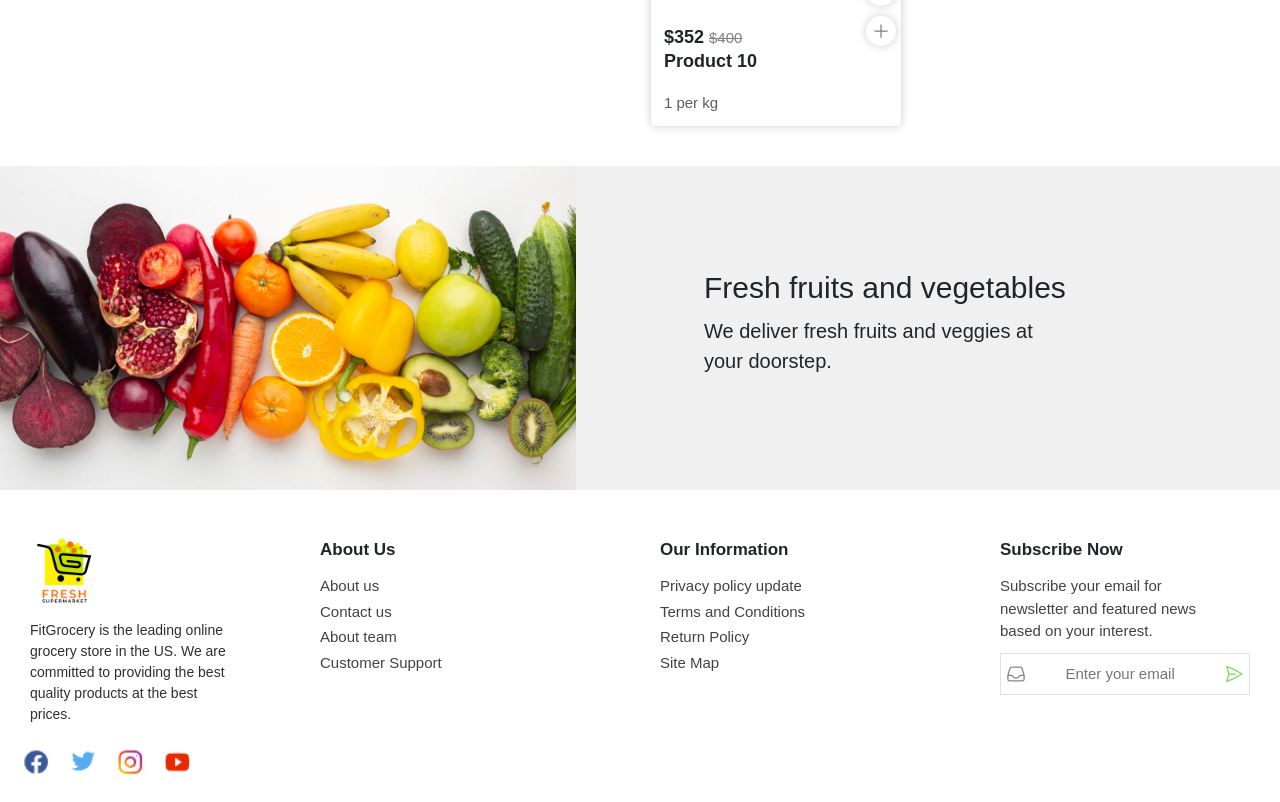
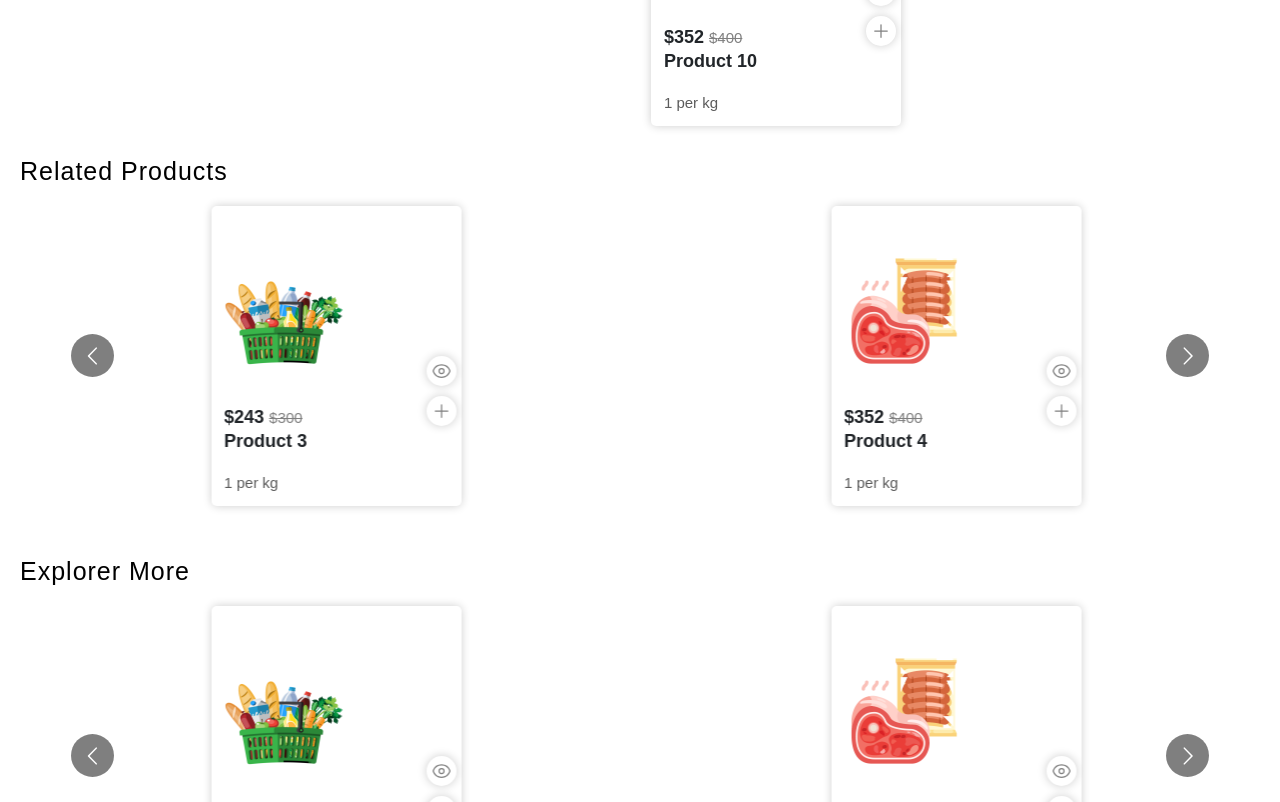
Before and after one commit to tholmes101/FitGrocery, a React (Create React App) app: page / in a window 1280 px wide. Shown: the part 1980-2782 px from the top of the page. Built offline with nearby package versions, Linux system fonts and the light colour scheme.

Commit message:
product details 2- 50% complete

```diff
--- a/src/App.js
+++ b/src/App.js
@@ -5,6 +5,8 @@ import './App.css'
 import "slick-carousel/slick/slick.css";
 import "slick-carousel/slick/slick-theme.css";
 import ProductPage from './PAGES/Product/ProductPage';
+import { About } from './PAGES/Extra/About';
+import { Contact } from './PAGES/Extra/Contact';
 const App = () => {
   return (
     <BrowserRouter>
@@ -12,6 +14,8 @@ const App = () => {
       <Route path="/" element={<Home />} />
       <Route path="/home" element={<Home />} />
       <Route path="/product/:prodid" element={ <ProductPage />} />
+      <Route path="/about" element={<About/>} />
+      <Route path="/contact" element={<Contact/>} />
       <Route path="*" element={<div>
         <h1>404 NOT FOUND</h1>
         </div>} />
--- /dev/null
+++ b/src/COMPONENTS/Banners/SingleBanner.css
@@ -0,0 +1,33 @@
+.singlebanner {
+    position: relative;
+    width: 100%;
+    height: 50vh;
+    overflow: hidden;
+}
+
+.singlebanner img {
+    width: 100%;
+    height: 100%;
+    object-fit: cover;
+}
+
+.singlebanner .bannerimgfilter {
+    background-color: rgba(0, 0, 0, 0.476);
+    width: 100%;
+    height: 100%;
+    position: absolute;
+}
+
+.singlebanner .bannerheading {
+    position: absolute;
+    top: 50%;
+    left: 50%;
+    transform: translate(-50%, -50%);
+}
+
+.singlebanner .bannerheading h1 {
+    color: white;
+    font-size: 90px;
+    font-weight: 100;
+    font-family: system-ui, -apple-system, BlinkMacSystemFont, 'Segoe UI', Roboto, Oxygen, Ubuntu, Cantarell, 'Open Sans', 'Helvetica Neue', sans-serif;
+}
--- /dev/null
+++ b/src/COMPONENTS/Banners/SingleBanner.js
@@ -0,0 +1,17 @@
+import React from 'react'
+import './SingleBanner.css'
+
+const SingleBanner = ({bannerimage, heading}) => {
+  return (
+    <div className='singlebanner'>
+        <div className='bannerimgfilter'> </div>
+        <img className='bannerimage' src={bannerimage} alt='noimg' />
+        <div className='bannerheading'>
+            <h1>{heading}</h1>
+        </div>
+
+    </div>
+  )
+}
+
+export default SingleBanner
--- a/src/COMPONENTS/Navbar/Navbar.js
+++ b/src/COMPONENTS/Navbar/Navbar.js
@@ -2,6 +2,7 @@ import React, {useState} from 'react'
 import './Navbar.css'
 import logo from '../../ASSETS/logo.png'
 import Dropdown from 'react-bootstrap/Dropdown'
+import { Link } from 'react-router-dom'
 const Navbar = () => {
   const [cartquantity, setcartquantity] = useState(0)
   return (
@@ -31,6 +32,9 @@ const Navbar = () => {
         </div>
       </div>
       <div className="s2">
+        <Link to='/'>
+          <a>Home</a>
+        </Link>
         <Dropdown>
         <Dropdown.Toggle variant="" id="dropdown-basic">
             Categories
@@ -42,8 +46,12 @@ const Navbar = () => {
             <Dropdown.Item href="#/action-3">House Cleaning</Dropdown.Item>
           </Dropdown.Menu>
         </Dropdown>
-        <a>About Us</a>
-        <a>Contact Us</a>
+        <Link to='/about'>
+            <a>About Us</a>
+        </Link>
+        <Link to="/contact">
+            <a>Contact Us</a>
+        </Link>
         <Dropdown>
           <Dropdown.Toggle variant="" id="dropdown-basic">
             More
--- /dev/null
+++ b/src/PAGES/Extra/About.js
@@ -0,0 +1,36 @@
+import React from 'react'
+import Navbar from '../../COMPONENTS/Navbar/Navbar'
+import SingleBanner from '../../COMPONENTS/Banners/SingleBanner'
+import Footer1 from '../../COMPONENTS/Footer/Footer1'
+import Footer2 from '../../COMPONENTS/Footer/Footer2'
+import './Extrapages.css'
+
+export const About = () => {
+  return (
+    <div className='extrapage'>
+      <Navbar />
+      <SingleBanner
+          heading="About Us"
+          bannerimage='https://images.unsplash.com/photo-1543362906-acfc16c67564?q=80&w=1665&auto=format&fit=crop&ixlib=rb-4.0.3&ixid=M3wxMjA3fDB8MHxwaG90by1wYWdlfHx8fGVufDB8fHx8fA%3D%3D'
+      />
+      <div className='pgleft pgcommon'>
+          <img src='https://images.unsplash.com/photo-1543362906-acfc16c67564?q=80&w=1665&auto=format&fit=crop&ixlib=rb-4.0.3&ixid=M3wxMjA3fDB8MHxwaG90by1wYWdlfHx8fGVufDB8fHx8fA%3D%3D'
+          alt='noimg' />
+          <div>
+              <h1>Our Story</h1>
+              <p>Lorem Ipsum is simply dummy text of the printing and typesetting industry. Lorem Ipsum has been the industry's standard dummy text ever since the 1500s, when an unknown printer took a galley of type and scrambled it to make a type specimen book. It has survived not only five centuries, but also the leap into electronic typesetting, remaining essentially unchanged. It was popularised in the 1960s with the release of Letraset sheets containing Lorem Ipsum passages, and more recently with desktop publishing software like Aldus PageMaker including versions of Lorem Ipsum.</p>
+          </div>
+      </div>
+      <div className='pgright pgcommon'>
+          <img src='https://images.unsplash.com/photo-1543362906-acfc16c67564?q=80&w=1665&auto=format&fit=crop&ixlib=rb-4.0.3&ixid=M3wxMjA3fDB8MHxwaG90by1wYWdlfHx8fGVufDB8fHx8fA%3D%3D'
+          alt='noimg' />
+          <div>
+              <h1>Who are we</h1>
+              <p>Lorem Ipsum is simply dummy text of the printing and typesetting industry. Lorem Ipsum has been the industry's standard dummy text ever since the 1500s, when an unknown printer took a galley of type and scrambled it to make a type specimen book. It has survived not only five centuries, but also the leap into electronic typesetting, remaining essentially unchanged. It was popularised in the 1960s with the release of Letraset sheets containing Lorem Ipsum passages, and more recently with desktop publishing software like Aldus PageMaker including versions of Lorem Ipsum.</p>
+          </div>
+      </div>
+      <Footer1 />
+      <Footer2 />
+      About</div>
+  )
+}
--- /dev/null
+++ b/src/PAGES/Extra/Contact.js
@@ -0,0 +1,36 @@
+import React from 'react'
+import Navbar from '../../COMPONENTS/Navbar/Navbar'
+import SingleBanner from '../../COMPONENTS/Banners/SingleBanner'
+import Footer1 from '../../COMPONENTS/Footer/Footer1'
+import Footer2 from '../../COMPONENTS/Footer/Footer2'
+import './Extrapages.css'
+
+export const Contact = () => {
+  return (
+    <div className='extrapage'>
+      <Navbar />
+      <SingleBanner
+          bannerimage= 'https://images.unsplash.com/photo-1498837167922-ddd27525d352?q=80&w=1740&auto=format&fit=crop&ixlib=rb-4.0.3&ixid=M3wxMjA3fDB8MHxwaG90by1wYWdlfHx8fGVufDB8fHx8fA%3D%3D'
+          heading="Contact Us"
+      />
+      <div className="pgleft pgcommon">
+          <img src='https://images.unsplash.com/photo-1543362906-acfc16c67564?q=80&w=1665&auto=format&fit=crop&ixlib=rb-4.0.3&ixid=M3wxMjA3fDB8MHxwaG90by1wYWdlfHx8fGVufDB8fHx8fA%3D%3D'
+          alt='noimg' />
+          <div>
+              <h1>Our Story</h1>
+              <p>Lorem Ipsum is simply dummy text of the printing and typesetting industry. Lorem Ipsum has been the industry's standard dummy text ever since the 1500s, when an unknown printer took a galley of type and scrambled it to make a type specimen book. It has survived not only five centuries, but also the leap into electronic typesetting, remaining essentially unchanged. It was popularised in the 1960s with the release of Letraset sheets containing Lorem Ipsum passages, and more recently with desktop publishing software like Aldus PageMaker including versions of Lorem Ipsum.</p>
+          </div>
+      </div>
+      <div className="pgright pgcommon">
+          <img src='https://images.unsplash.com/photo-1543362906-acfc16c67564?q=80&w=1665&auto=format&fit=crop&ixlib=rb-4.0.3&ixid=M3wxMjA3fDB8MHxwaG90by1wYWdlfHx8fGVufDB8fHx8fA%3D%3D'
+          alt='noimg' />
+          <div>
+              <h1>Who are we</h1>
+              <p>Lorem Ipsum is simply dummy text of the printing and typesetting industry. Lorem Ipsum has been the industry's standard dummy text ever since the 1500s, when an unknown printer took a galley of type and scrambled it to make a type specimen book. It has survived not only five centuries, but also the leap into electronic typesetting, remaining essentially unchanged. It was popularised in the 1960s with the release of Letraset sheets containing Lorem Ipsum passages, and more recently with desktop publishing software like Aldus PageMaker including versions of Lorem Ipsum.</p>
+          </div>
+      </div>
+      <Footer1 />
+      <Footer2 />
+      Contact</div>
+  )
+}
--- /dev/null
+++ b/src/PAGES/Extra/Extrapages.css
@@ -0,0 +1,51 @@
+.extrapage {
+    width: 100%;
+    display: flex;
+    flex-direction: column;
+}
+
+.pgleft {
+     display: flex;
+
+}
+
+.pgright {
+    display: flex;
+    flex-direction: row-reverse;
+    align-self: flex-end;
+}
+
+.pgcommon {
+    width: 50%;
+    margin: 80px;
+    align-items: center;
+    gap: 30px;
+    justify-content: space-between;
+    padding: 20px 0px;
+}
+
+.pgcommon div {
+    width: 45%;
+}
+
+.pgcommon img {
+
+    width: 100%;
+}
+.pgcommon div h1 {
+    font-size: 55px;
+    font-weight: 400;
+    color: var(--col1);
+    margin: 0 0 10px 0;
+    padding: 0;
+    letter-spacing: 1px;
+}
+
+.pgcommon div p {
+    font-size: 15px;
+    font-weight: 400;
+    color: rgb(36, 36,36);
+    margin: none;
+    padding: 0;
+    letter-spacing: 1px
+}
--- a/src/PAGES/HomePage/Home.js
+++ b/src/PAGES/HomePage/Home.js
@@ -5,14 +5,109 @@ import HomeCategories from '../../COMPONENTS/Category/HomeCategories'
 import ProductSidebar from '../../COMPONENTS/Product/ProductSidebar'
 import Footer1 from '../../COMPONENTS/Footer/Footer1'
 import Footer2 from '../../COMPONENTS/Footer/Footer2'
+import img1 from '../../ASSETS/Images/1.png'
+import img2 from '../../ASSETS/Images/2.png'
+import img3 from '../../ASSETS/Images/3.png'
+import img4 from '../../ASSETS/Images/4.png'
+import ProductSlider from '../../COMPONENTS/Product/ProductSlider'
 
 const Home = () => {
+
+  const products = [
+    {
+        id: 1,
+        productimage: img1,
+        productname: 'Product 1',
+        productprice: 100,
+        counttype: '1 each',
+        discountpercent: 12
+    },
+    {
+        id: 2,
+        productimage: img2,
+        productname: 'Product 2',
+        productprice: 200,
+        counttype: '1 per kg',
+        discountpercent: 12
+    },
+    {
+        id: 3,
+        productimage: img3,
+        productname: 'Product 3',
+        productprice: 300,
+        counttype: '1 per kg',
+        discountpercent: 19
+    },
+    {
+        id: 4,
+        productimage: img4,
+        productname: 'Product 4',
+        productprice: 400,
+        counttype: '1 per kg',
+        discountpercent: 12
+    },
+    {
+        id: 5,
+        productimage: img1,
+        productname: 'Product 5',
+        productprice: 100,
+        counttype: '1 each',
+        discountpercent: 12
+    },
+    {
+        id: 6,
+        productimage: img2,
+        productname: 'Product 6',
+        productprice: 200,
+        counttype: '1 per kg',
+        discountpercent: 12
+    },
+    {
+        id: 7,
+        productimage: img3,
+        productname: 'Product 7',
+        productprice: 300,
+        counttype: '1 per kg',
+        discountpercent: 19
+    },
+    {
+        id: 8,
+        productimage: img4,
+        productname: 'Product 8',
+        productprice: 400,
+        counttype: '1 per kg',
+        discountpercent: 12
+    },
+    {
+        id: 9,
+        productimage: img1,
+        productname: 'Product 9',
+        productprice: 300,
+        counttype: '1 per kg',
+        discountpercent: 19
+    },
+    {
+        id: 10,
+        productimage: img2,
+        productname: 'Product 10',
+        productprice: 400,
+        counttype: '1 per kg',
+        discountpercent: 12
+    }
+]
+
   return (
     <div>
         <Navbar/>
         <BannerSlider/>
         <HomeCategories/>
         <ProductSidebar/>
+        <div className='slidercont'>
+          <ProductSlider products={products} categoryname='Related Products'/>
+        </div>
+        <div className='slidercont'>
+          <ProductSlider products={products} categoryname='Explorer More'/>
+        </div>
         <Footer1/>
         <Footer2/>
         </div>
--- a/src/PAGES/Product/ProductPage.css
+++ b/src/PAGES/Product/ProductPage.css
@@ -339,8 +339,3 @@
     cursor: pointer;
     fill: gold;
 }
-
-.productpage .slidercont {
-    width: 100%;
-    padding: 20px;
-}
--- a/src/index.css
+++ b/src/index.css
@@ -11,3 +11,8 @@ code {
   font-family: source-code-pro, Menlo, Monaco, Consolas, 'Courier New',
     monospace;
 }
+
+.slidercont {
+  width: 100%;
+  padding: 20px;
+}
```
